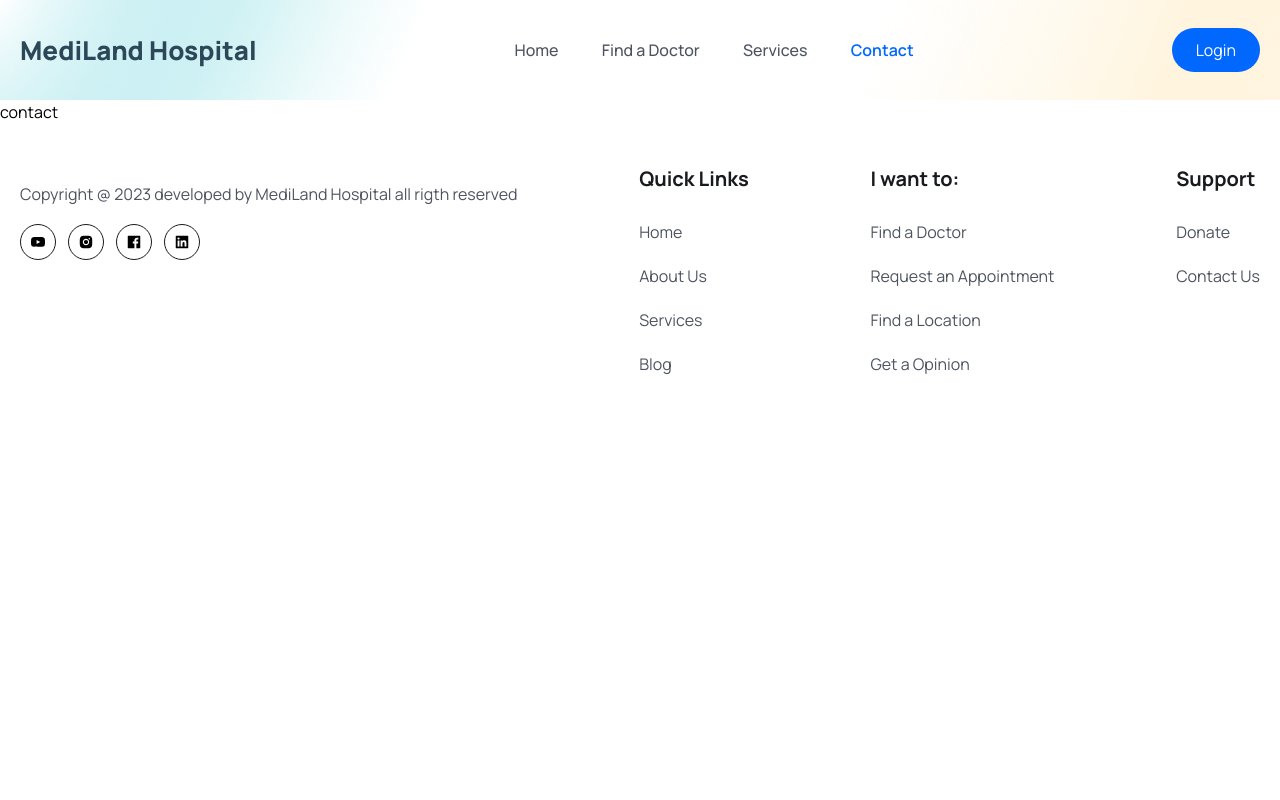
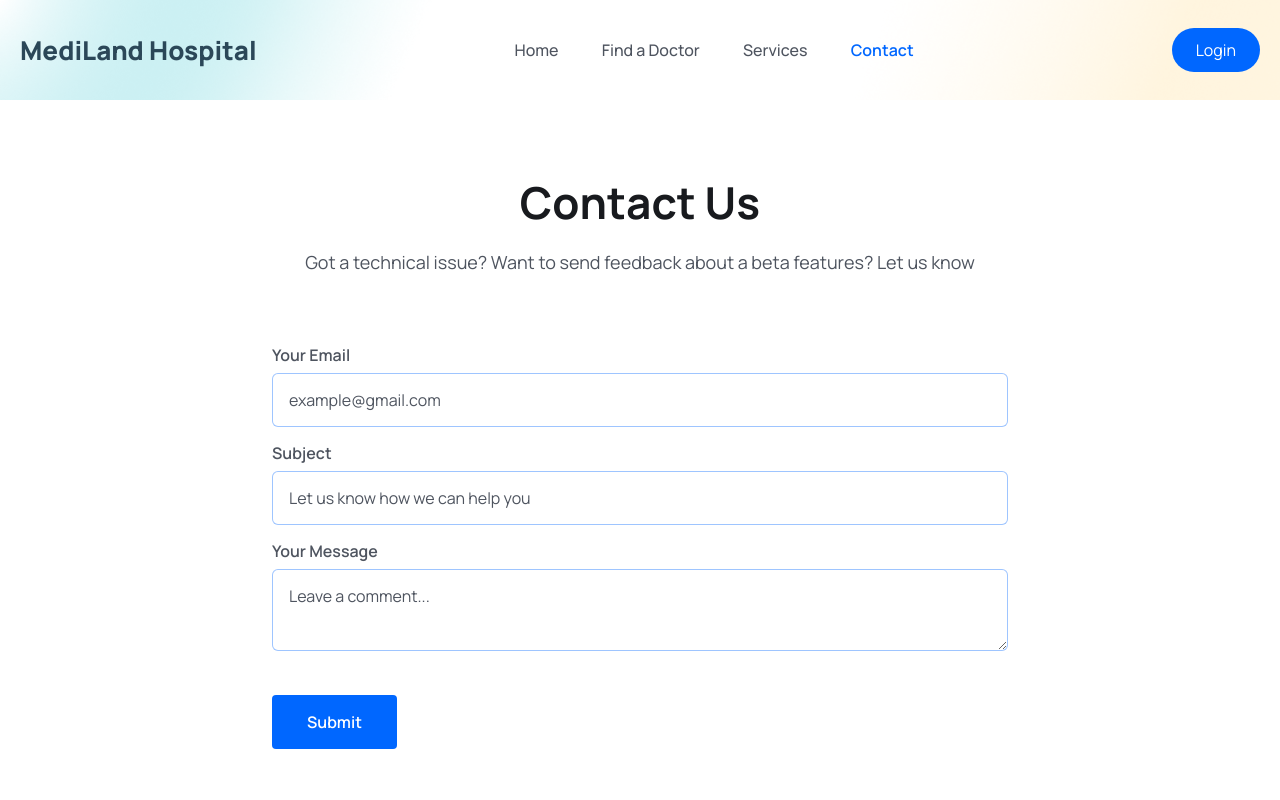
Before and after one commit to mohamedinfath99/Multiple-Disease-Prediction-System, a React (Create React App) app in the folder disease-app/: page /contact in a window 1280 px wide. Shown: the top 800 px of the page. Built offline with nearby package versions, Linux system fonts and the light colour scheme.

Commit message:
code added

```diff
--- a/disease-app/src/index.css
+++ b/disease-app/src/index.css
@@ -40,6 +40,17 @@
     }
 
 
+
+    .form__label {
+        @apply text-textColor font-semibold text-[16px] leading-7 mb-2
+    }
+
+
+    .form__input {
+        @apply w-full px-4 py-3 border border-solid border-[#0066ff61] focus:outline-none focus:border-primaryColor text-[16px] leading-7 text-headingColor placeholder:text-textColor cursor-pointer rounded-md
+    }
+
+
 }
 
 
--- a/disease-app/src/pages/Contact.jsx
+++ b/disease-app/src/pages/Contact.jsx
@@ -2,9 +2,48 @@
 
 const Contact = () => {
     return (
-        <div>
-            contact
-        </div>
+        <section>
+            <div className='px-4 mx-auto max-w-screen-md'>
+                <h2 className='heading text-center'>Contact Us</h2>
+                <p className='mb-8 lg:mb-16 font-light text-center text__para'>Got a technical issue? Want to send feedback about a beta features? Let us know</p>
+
+                <form>
+                    <div>
+                        <label htmlFor='email' className='form__label'>Your Email</label>
+                        <input
+                            type='email'
+                            id='email'
+                            placeholder='example@gmail.com'
+                            className='form__input mt-1'
+                        />
+                    </div>
+
+
+                    <div className='mt-3'>
+                        <label htmlFor='subject' className='form__label'>Subject</label>
+                        <input
+                            type='text'
+                            id='subject'
+                            placeholder='Let us know how we can help you'
+                            className='form__input mt-1'
+                        />
+                    </div>
+
+
+                    <div className='mt-3 sm:col-span-2'>
+                        <label htmlFor='message' className='form__label'>Your Message</label>
+                        <textarea
+                            type='text'
+                            id='message'
+                            placeholder='Leave a comment...'
+                            className='form__input mt-1'
+                        />
+                    </div>
+
+                    <button type='submit' className='btn rounded sm:w-fit'>Submit</button>
+                </form>
+            </div>
+        </section>
     )
 }
 
```
